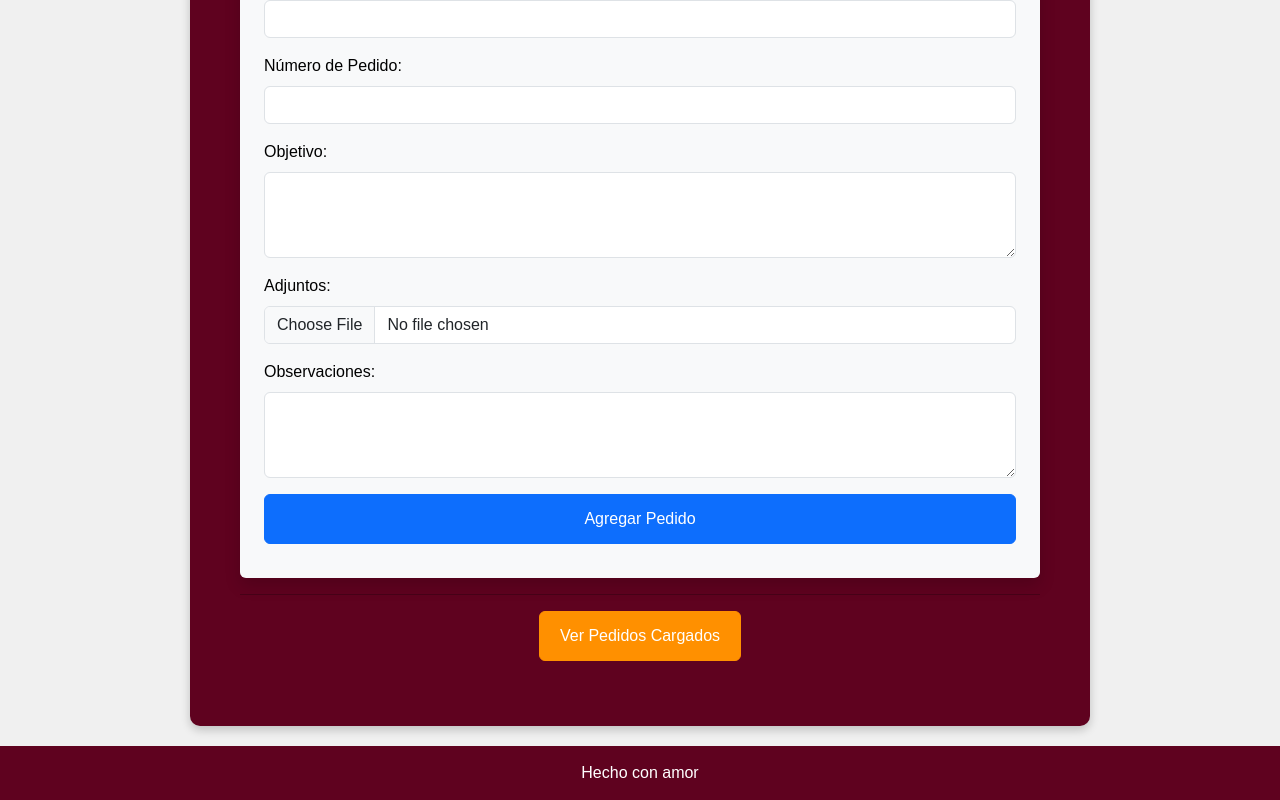
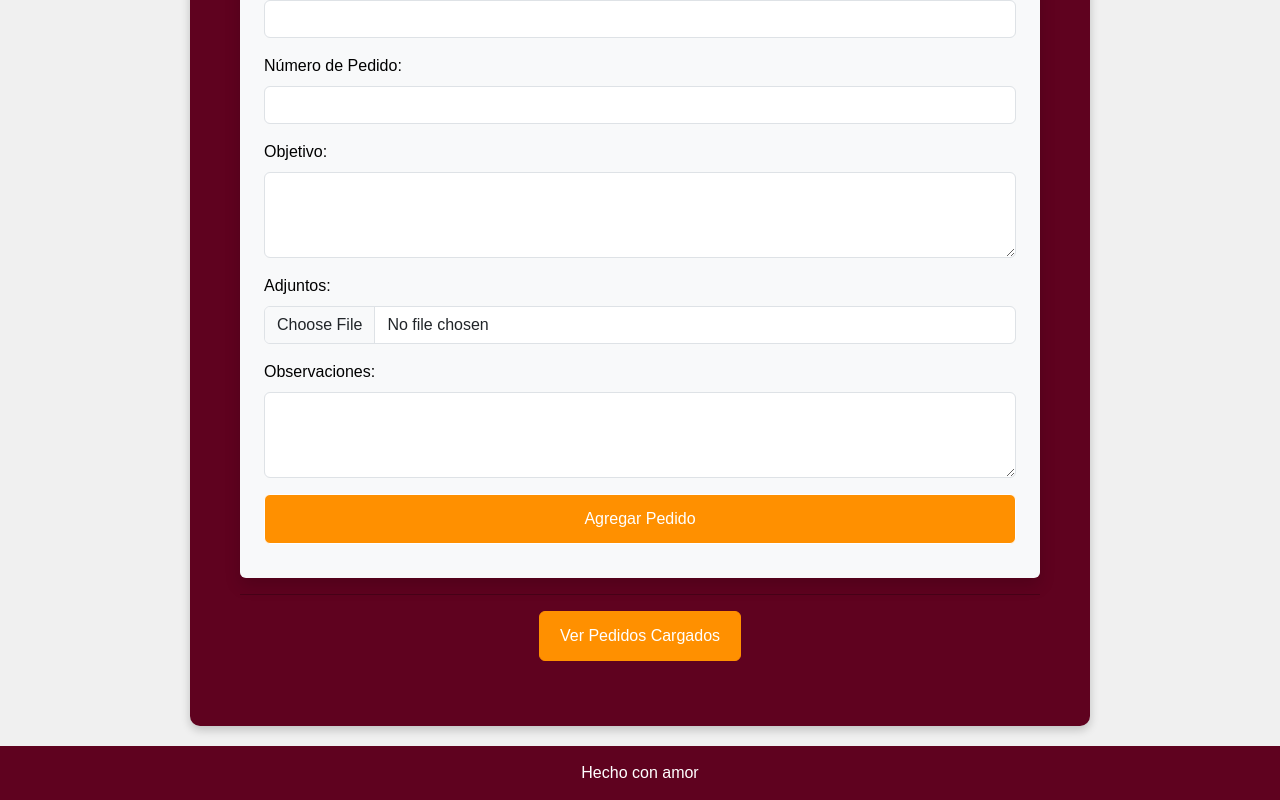
Before and after one commit to Nallis02/deployconectoweb, a Vue app: page /#/ in a window 1280 px wide. Shown: the part 443-1243 px from the top of the page. Built offline with nearby package versions, Linux system fonts and the light colour scheme.

Commit message:
Mas estilos

```diff
--- a/src/style.css
+++ b/src/style.css
@@ -81,6 +81,8 @@ h1 {
   margin: 10px auto;
   padding: 12px 20px;
   text-align: center;
+  background: #ff9000;
+  border: 1px solid white;
 }
 .boton:hover {
   background: #5f021f;
```
